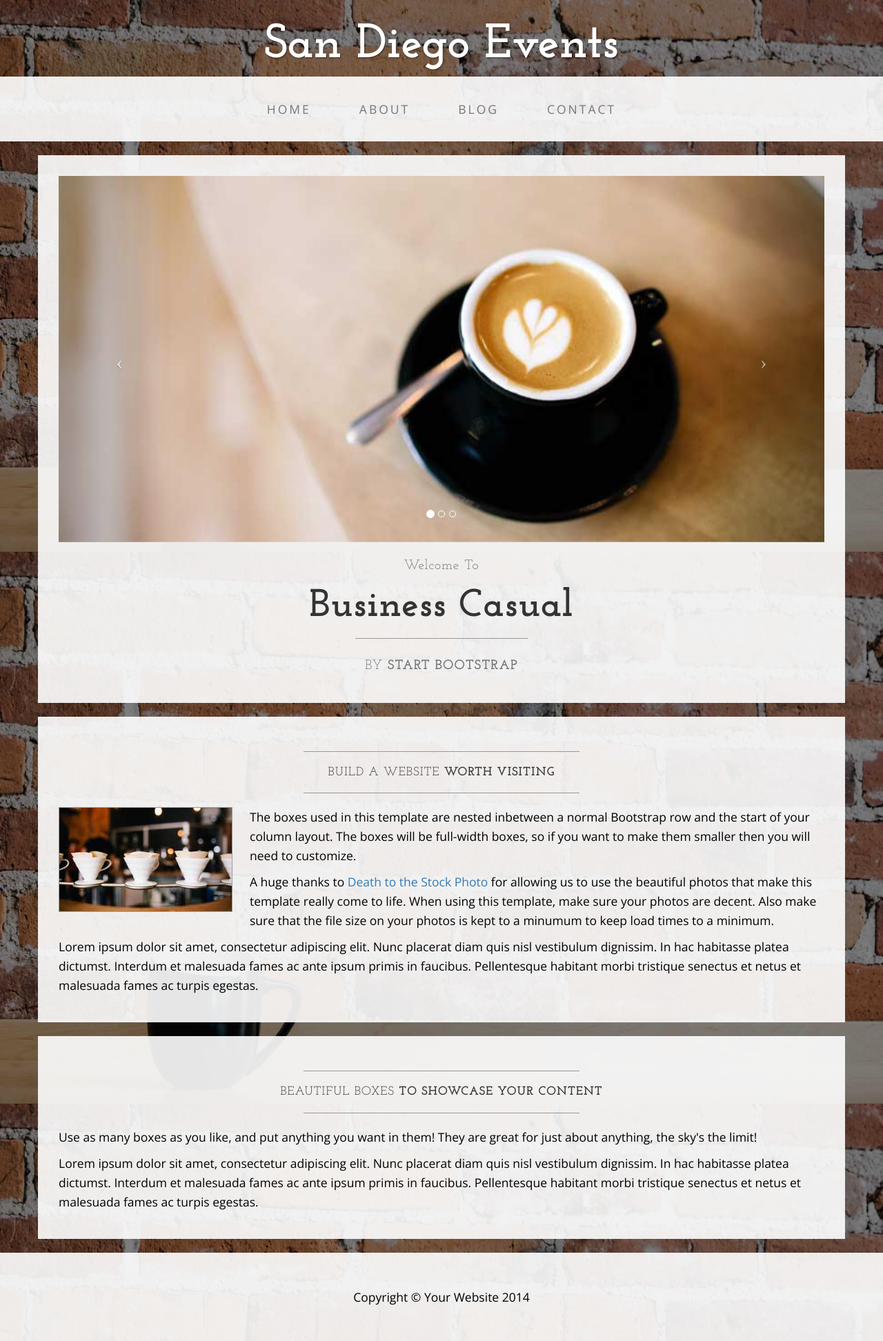
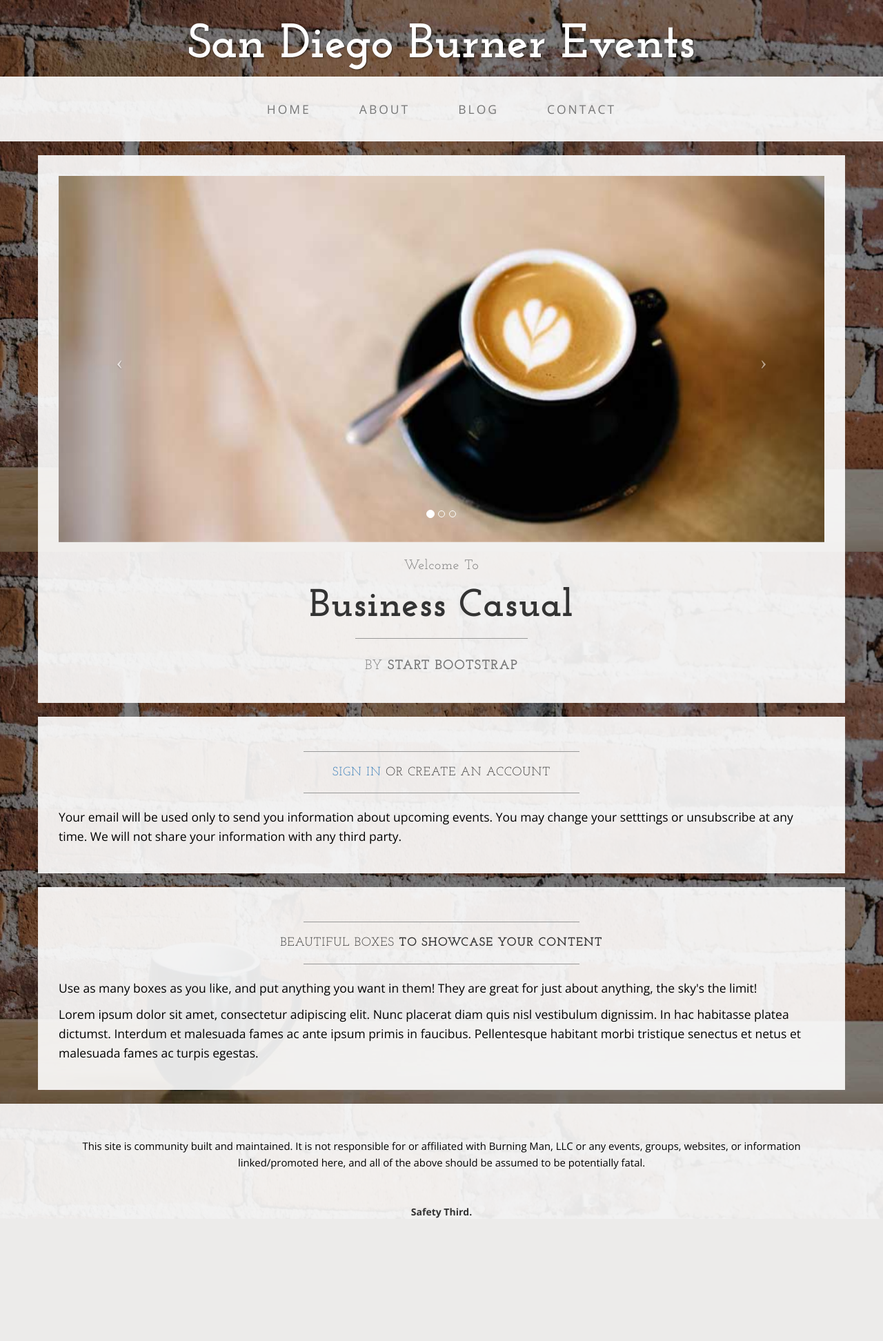
Before and after one commit to Kienen/rcannounce, a Django app: page / in a window 1280 px wide. Shown: the whole page at 69% size. After the commit the page ends 1766 px from the top, so only its background shows below. Run offline with Django 3.2, Linux system fonts and the light colour scheme; some libraries are stand-ins or nearby versions.

Commit message:
Updated login.html

```diff
--- a/participant/templates/home.html
+++ b/participant/templates/home.html
@@ -54,15 +54,14 @@
     <div class="box">
         <div class="col-lg-12">
             <hr>
-            <h2 class="intro-text text-center">Build a website
-                <strong>worth visiting</strong>
+            <h2 class="intro-text text-center"><a href= {% url "account_login" %}>Sign in</a> or Create an account
             </h2>
             <hr>
+
+            <!--
             <img class="img-responsive img-border img-left" src="{% static "img/intro-pic.jpg" %}" alt="">
-            <hr class="visible-xs">
-            <p>The boxes used in this template are nested inbetween a normal Bootstrap row and the start of your column layout. The boxes will be full-width boxes, so if you want to make them smaller then you will need to customize.</p>
-            <p>A huge thanks to <a href="http://join.deathtothestockphoto.com/" target="_blank">Death to the Stock Photo</a> for allowing us to use the beautiful photos that make this template really come to life. When using this template, make sure your photos are decent. Also make sure that the file size on your photos is kept to a minumum to keep load times to a minimum.</p>
-            <p>Lorem ipsum dolor sit amet, consectetur adipiscing elit. Nunc placerat diam quis nisl vestibulum dignissim. In hac habitasse platea dictumst. Interdum et malesuada fames ac ante ipsum primis in faucibus. Pellentesque habitant morbi tristique senectus et netus et malesuada fames ac turpis egestas.</p>
+            <hr class="visible-xs"> -->
+            <p>Your email will be used only to send you information about upcoming events. You may change your setttings or unsubscribe at any time. We will not share your information with any third party.</p>
         </div>
     </div>
 </div>
--- /dev/null
+++ b/rcannounce/static/css/site.css
@@ -0,0 +1,5 @@
+.box:after {
+  content:"";
+  display:table;
+  clear:both;
+}
--- a/templates/site_base.html
+++ b/templates/site_base.html
@@ -18,6 +18,7 @@
 
     <!-- Custom CSS -->
     <link href="{% static "css/business-casual.css" %}"rel="stylesheet">
+    <link href="{% static "css/site.css" %}"rel="stylesheet">
 
     <!-- Fonts -->
     <link href="http://fonts.googleapis.com/css?family=Open+Sans:300italic,400italic,600italic,700italic,800italic,400,300,600,700,800" rel="stylesheet" type="text/css">
@@ -37,7 +38,7 @@
 
 <body>
 
-    <div class="brand">San Diego Events</div>
+    <div class="brand">San Diego Burner Events</div>
 
     <!-- Navigation -->
     <nav class="navbar navbar-default" role="navigation">
@@ -84,7 +85,7 @@
         <div class="container">
             <div class="row">
                 <div class="col-lg-12 text-center">
-                    <p>Copyright &copy; Your Website 2014</p>
+                    <small><p>This site is community built and maintained. It is not responsible for or affiliated with Burning Man, LLC or any events, groups, websites, or information linked/promoted here, and all of the above should be assumed to be potentially fatal.</p></small>  <strong> Safety Third.</strong>
                 </div>
             </div>
         </div>
@@ -95,9 +96,9 @@
 
     <!-- Bootstrap Core JavaScript -->
     <script src="{% static "js/bootstrap.min.js" %}"></script>
-    {% block scripts %}
+    {% block scripts %}{% endblock %}
 
-    {% endblock %}
+
 
 </body>
 
```
Also changed, not shown: participant/tests.py (+6 -2 lines), templates/account/login.html (+12 -2 lines).
